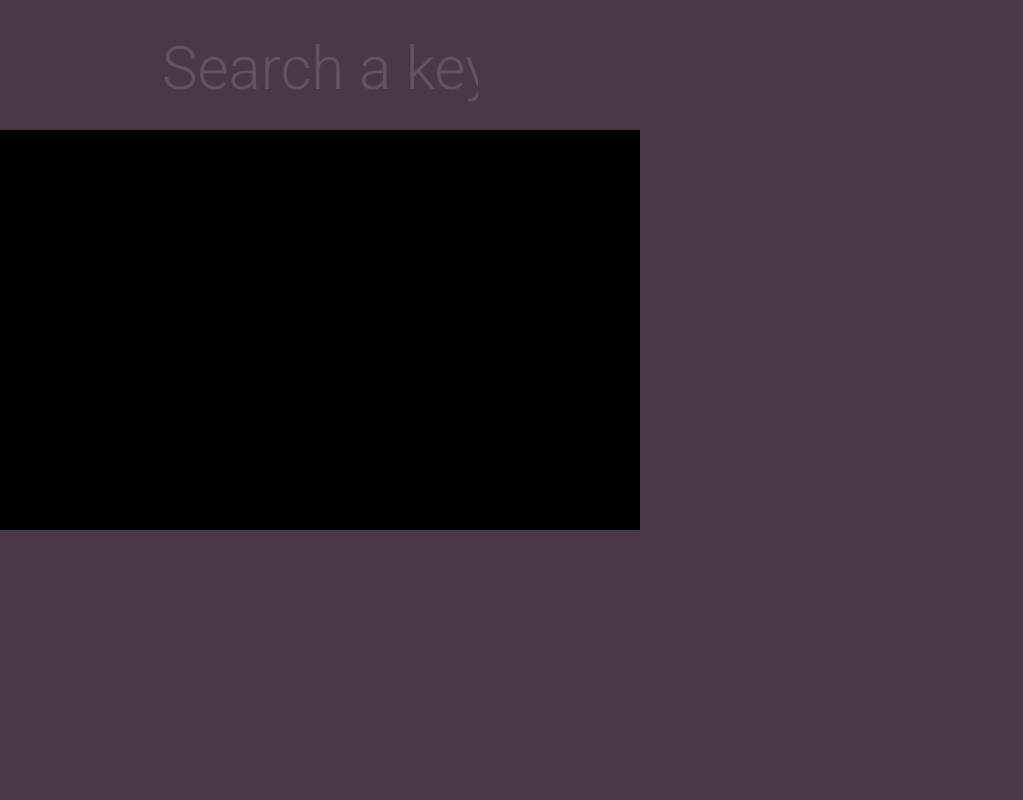
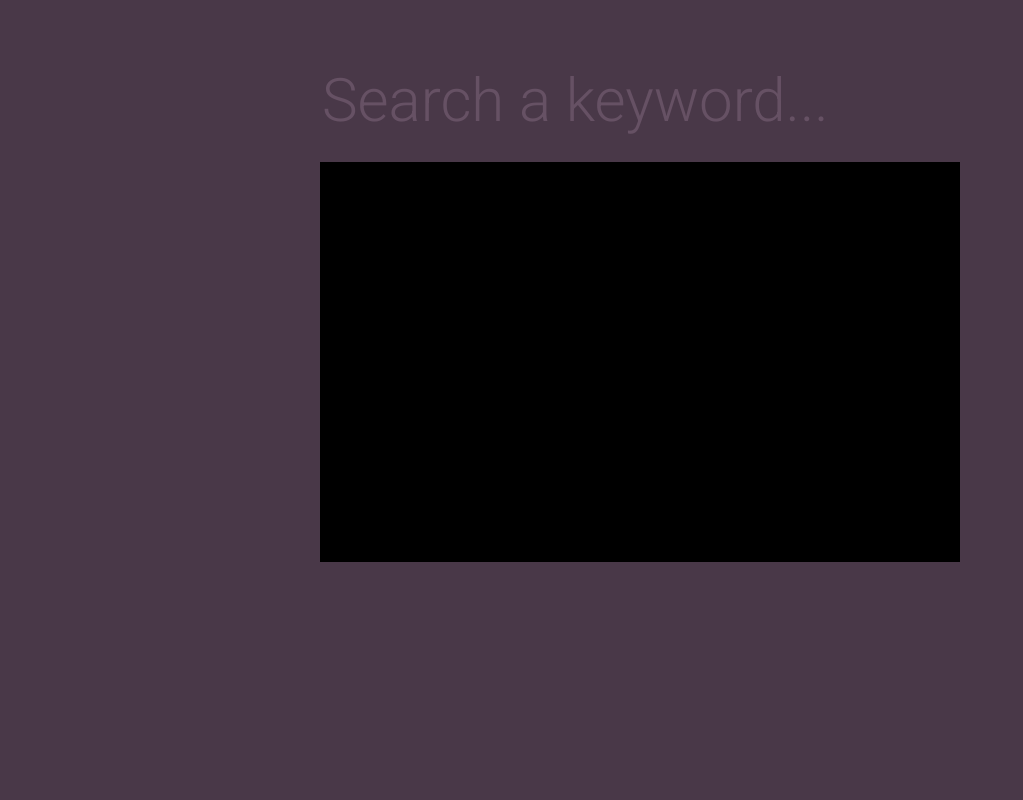
Before and after one commit to jessmchang/yt-instant, a PHP site: page / in a window 1280 px wide. Shown: the whole page, without its empty margins (0-1023 px from the left). Run offline with PHP 8.4, Linux system fonts and the light colour scheme; some libraries are stand-ins or nearby versions.

Commit message:
Centering

```diff
--- a/sass/style.scss
+++ b/sass/style.scss
@@ -16,8 +16,6 @@ body{
 	font-family: 100% $font-stack;
 	background-color: $base-color;
 	color: $accent-color;
-	height:400px;
-	width:640px;
 }
 
 #container{
--- a/stylesheets/style.css
+++ b/stylesheets/style.css
@@ -72,11 +72,9 @@ body {
   font-family: 100% "Roboto", Trebuchet, sans-serif;
   background-color: #493848;
   color: #bfb39b;
-  height: 400px;
-  width: 640px;
 }
 
-/* line 23, ../sass/style.scss */
+/* line 21, ../sass/style.scss */
 #container {
   background-color: #000;
   margin-top: 25px;
@@ -86,19 +84,19 @@ body {
   margin-right: auto;
 }
 
-/* line 32, ../sass/style.scss */
+/* line 30, ../sass/style.scss */
 #title {
   text-align: left;
   padding-bottom: 8px;
   font-family: "Roboto", Trebuchet, sans-serif;
 }
 
-/* line 38, ../sass/style.scss */
+/* line 36, ../sass/style.scss */
 #video {
   color: #bfb39b;
 }
 
-/* line 42, ../sass/style.scss */
+/* line 40, ../sass/style.scss */
 .search_box {
   font-size: 60px;
   width: 50%;
@@ -110,7 +108,7 @@ body {
   margin: 5% auto 10px auto;
 }
 
-/* line 53, ../sass/style.scss */
+/* line 51, ../sass/style.scss */
 ::-webkit-input-placeholder {
   color: #665164;
 }
```
